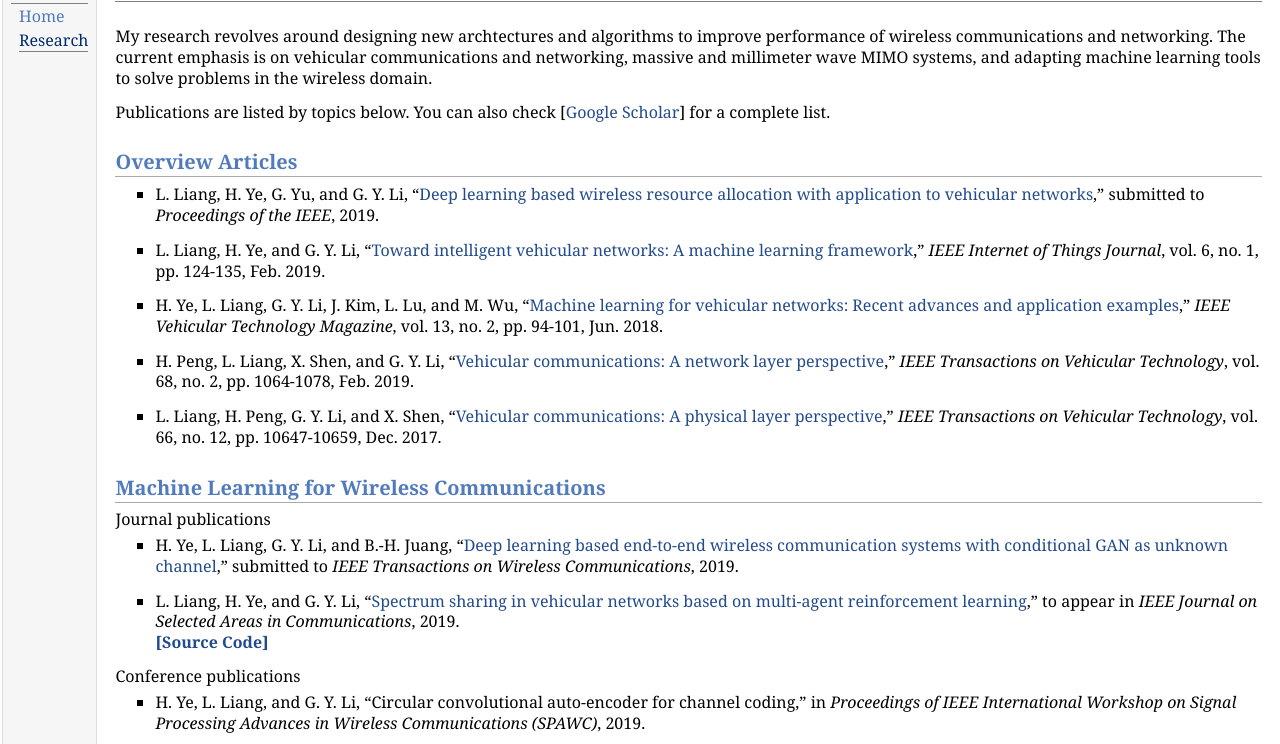
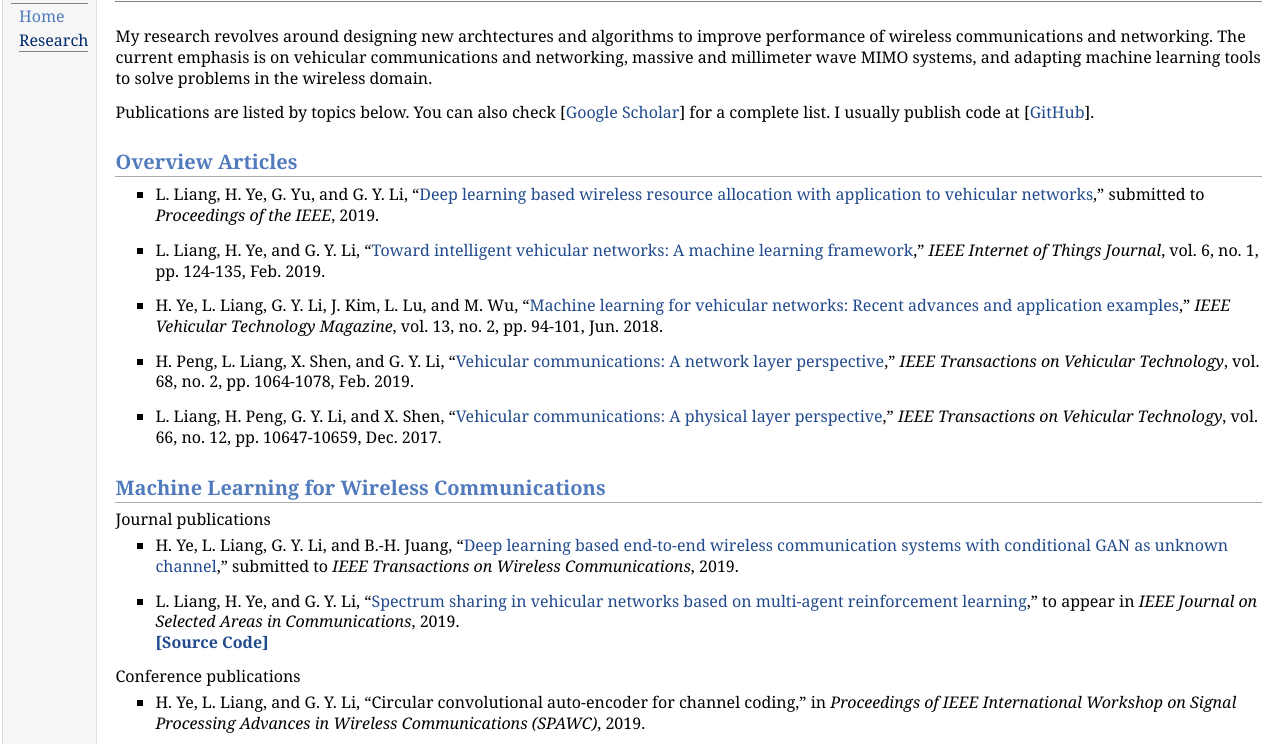
Before and after one commit to le-liang/le-liang.github.io, a plain HTML site: page research.html in a window 1280 px wide. Shown: the part 48-792 px from the top of the page. Drawn offline with Linux system fonts and the light colour scheme.

Commit message:
Update research.html

```diff
--- a/research.html
+++ b/research.html
@@ -20,7 +20,8 @@
 <h1>Research </h1>
 </div>
 <p>My research revolves around designing new archtectures and algorithms to improve performance of wireless communications and networking. The current emphasis is on vehicular communications and networking, massive and millimeter wave MIMO systems, and adapting machine learning tools to solve problems in the wireless domain. </p>
-<p>Publications are listed by topics below. You can also check [<a href="https://scholar.google.ca/citations?user=Iv2E-SsAAAAJ&amp;hl=en">Google Scholar</a>] for a complete list.</p>
+<p>Publications are listed by topics below. You can also check [<a href="https://scholar.google.ca/citations?user=Iv2E-SsAAAAJ&amp;hl=en">Google Scholar</a>] for a complete list.
+I usually publish code at [<a href="https://github.com/AlexVic">GitHub</a>]. </p>
 <h2>Overview Articles</h2>
 <ul>
 <li><p>L. Liang, H. Ye, G. Yu, and G. Y. Li, &ldquo;<a href="https://arxiv.org/abs/1907.03289">Deep learning based wireless resource allocation with application to vehicular networks</a>,&rdquo; submitted to <i>Proceedings of the IEEE</i>, 2019. </p>
@@ -167,7 +168,7 @@
 </ul>
 <div id="footer">
 <div id="footer-text">
-Page generated 2019-07-28 10:12:44 Pacific Daylight Time, by <a href="http://jemdoc.jaboc.net/">jemdoc</a>.
+Page generated 2019-07-28 10:16:30 Pacific Daylight Time, by <a href="http://jemdoc.jaboc.net/">jemdoc</a>.
 </div>
 </div>
 </td>
```
